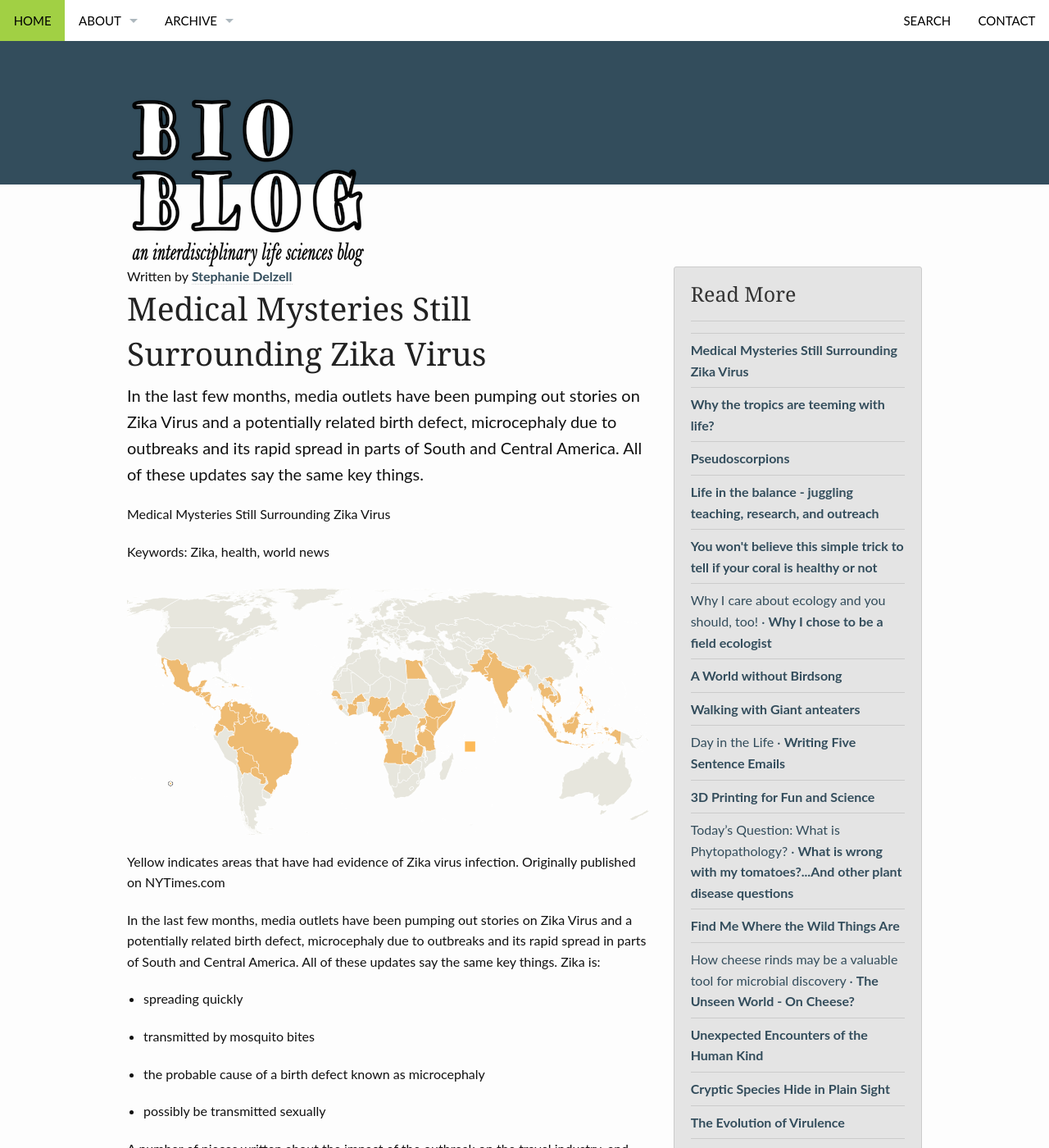
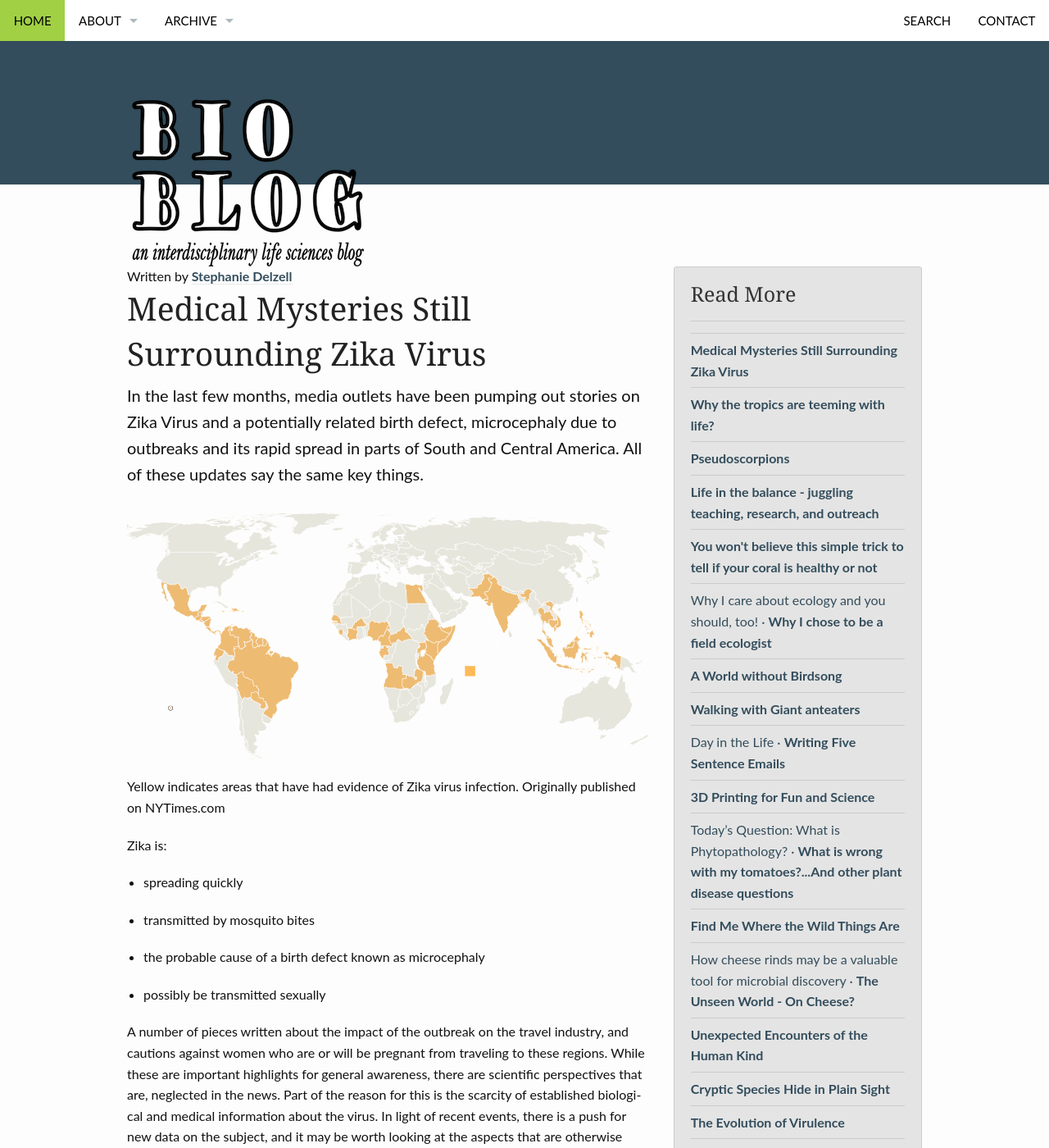
Before and after one commit to tguttata/thatslifesci-1, a Jekyll site: the page built from _posts/2016-03-19-zika-virus.md, in a window 1280 px wide and 1400 px high. Shown: the whole window at 82% size. Built offline with Jekyll 4.4.1, drawn with Linux system fonts in a browser that asks for light colours; comment, search, counter and statistics services are not loaded; some of the changed text lies outside the part shown.

Commit message:
Update 2016-03-19-zika-virus.md

```diff
--- a/_posts/2016-03-19-zika-virus.md
+++ b/_posts/2016-03-19-zika-virus.md
@@ -11,15 +11,12 @@ teaser: "In the last few months, media outlets have been pumping out stories on
 source-id: 1OzbC-XZBoG-DOESPd39rwQxAOeesP-prv2kXxBgl-zA
 published: true
 ---
-Medical Mysteries Still Surrounding Zika Virus
-
-Keywords: Zika, health, world news
 
 ![image alt text]({{ site.url }}/public/2GIzv94RdBNzVtEGzdEfXA_img_0.png)
 
 Yellow indicates areas that have had evidence of Zika virus infection. Originally published on NYTimes.com
 
-In the last few months, media outlets have been pumping out stories on Zika Virus and a potentially related birth defect, microcephaly due to outbreaks and its rapid spread in parts of South and Central America. All of these updates say the same key things. Zika is:
+Zika is:
 
 * spreading quickly
 
@@ -41,6 +38,4 @@ This diagnosis dilemma exacerbates the problem of limited knowledge on how infec
 
 These pieces of information are frustrating not to have, but hopefully with the new attention on the problem, solutions will come quickly. Before we have these answers, there are many ways for the people in affected areas to be cautious; mosquito nets, repellents, and delaying pregnancy. Armed with the right questions, scientists continue to search for answers to diagnosis and prevention of the spread of Zika virus infection.
 
-Rubin, Eric J., Michael F. Greene, and Lindsey R. Baden. "Zika Virus and
-
-     Microcephaly." The New England Journal of Medicine, 2010.
+Rubin, Eric J., Michael F. Greene, and Lindsey R. Baden. "Zika Virus and Microcephaly." The New England Journal of Medicine, 2010.
```
